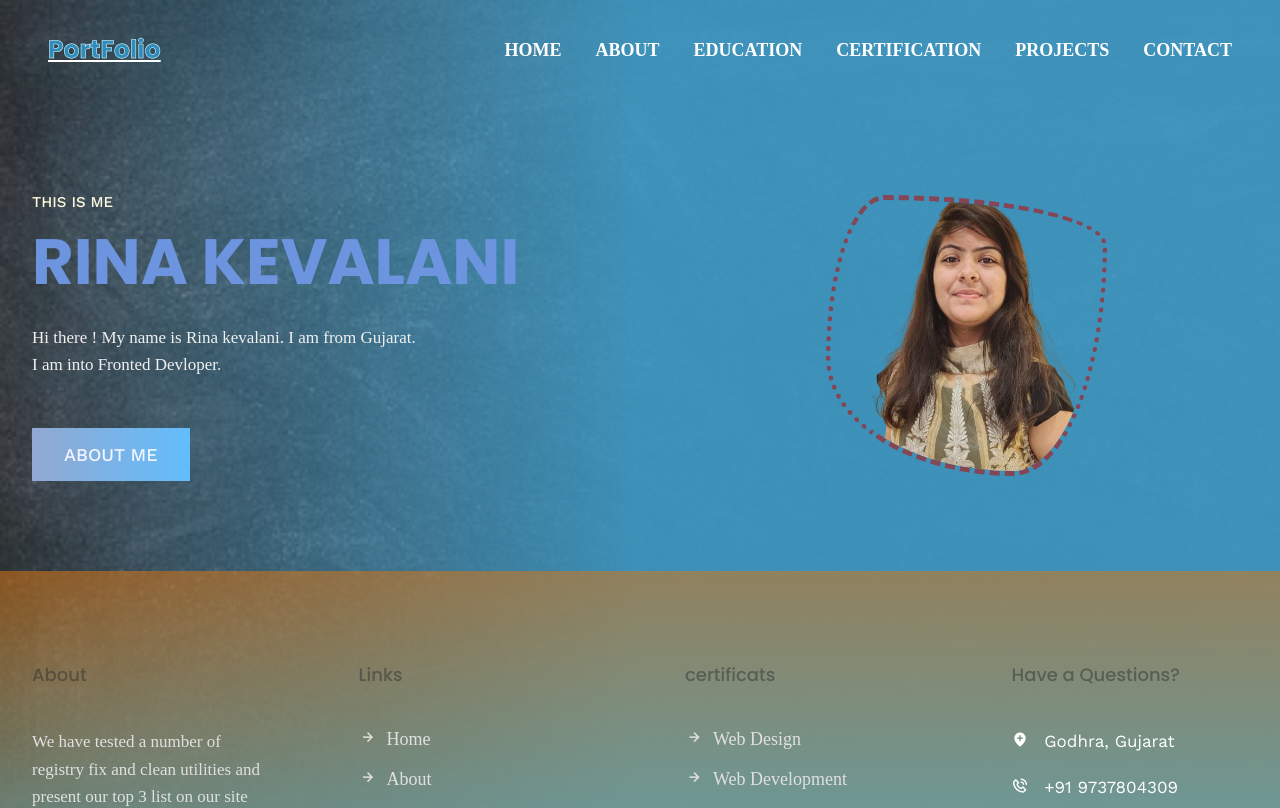
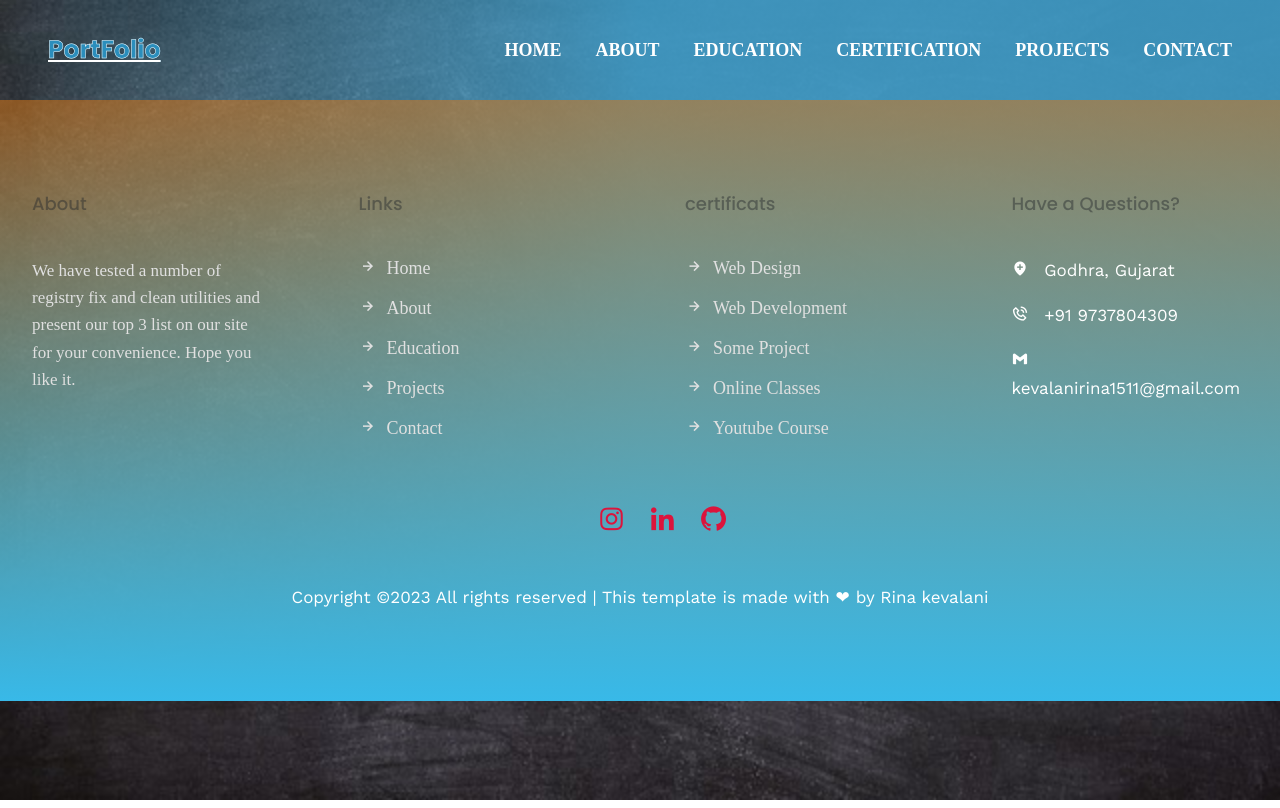
Before and after one commit to Rina15Kevalani/Rk_PortFolio, an Angular app: page / in a window 1280 px wide. Shown: the top 808 px of the page. Built offline with nearby package versions, Linux system fonts and the light colour scheme.

Commit message:
Update app.component.html

```diff
--- a/src/app/app.component.html
+++ b/src/app/app.component.html
@@ -1,5 +1,5 @@
 <app-header></app-header>
-<app-home></app-home>
+
 <div>
   <router-outlet></router-outlet>
 </div>
```
